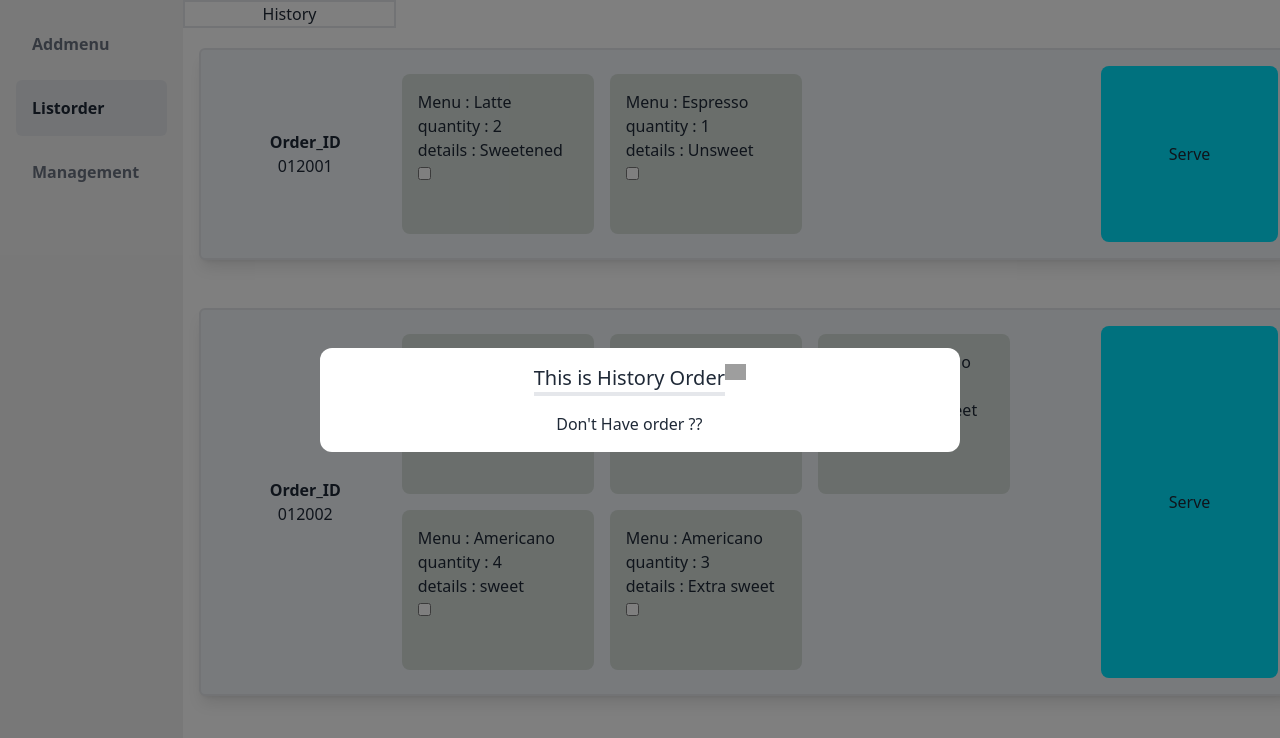
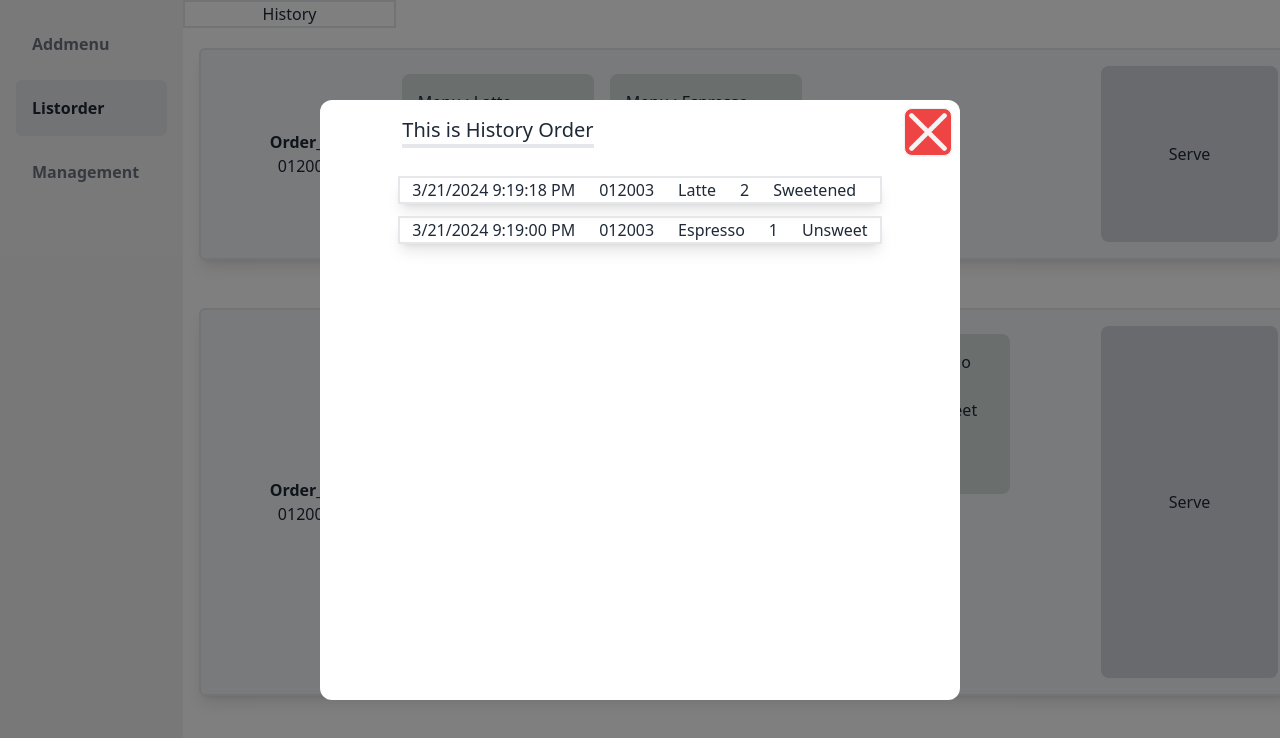
Before and after one commit to cnc2003/PROJECT2-SEC-1-PenNgiMark, a Vue app: page /list-order in a window 1280 px wide. Both pictures are taken after a click on the button "History". Shown: the top 738 px of the page. Built offline with nearby package versions, Linux system fonts and the light colour scheme; data requests are answered from the project's data file; grey boxes are pictures that could not be loaded.

Commit message:
add : ModalHistory

```diff
--- a/public/data/db.json
+++ b/public/data/db.json
@@ -193,6 +193,28 @@
       "id": "0357"
     }
   ],
+  "HistoryOrder": [
+    {
+      "id": "af29",
+      "menu_name": "Espresso",
+      "quantity": 1,
+      "price": 75,
+      "details": "Unsweet",
+      "selected": true,
+      "Time": "3/21/2024 9:19:00 PM",
+      "order_id": "012003"
+    },
+    {
+      "id": "b16c",
+      "menu_name": "Latte",
+      "quantity": 2,
+      "price": 240,
+      "details": "Sweetened",
+      "selected": true,
+      "Time": "3/21/2024 9:19:18 PM",
+      "order_id": "012003"
+    }
+  ],
   "Management": [
     {
       "order_id": "012001",
--- a/src/components/ModalConfirm.vue
+++ /dev/null
@@ -1,42 +0,0 @@
-<script setup>
-import { defineProps, defineEmits, ref } from "vue"
-// let menuConfirm = ref([])
-// const emits = defineEmits(["close"])
-
-// const props = defineProps({
-//     data: Array,
-// })
-// console.log(props.data)
-
-// menuConfirm.value.push(...props.data) //reactive objects
-// menuConfirm.value = menuConfirm.value.slice().reverse()
-</script>
-
-<template>
-    <div
-        class="fixed w-screen h-screen top-0 left-0 flex justify-center items-center"
-    >
-        <div
-            class="w-lvw h-lvh bg-black bg-opacity-50"
-            @click="emits('close')"
-        ></div>
-
-        <!-- modal content -->
-        <div
-            class="fixed w-2/4 h-auto bg-white rounded-xl flex justify-center text-xl p-4"
-        >
-            <div>
-                <p class="text-xl border-b-4 mb-4">This is History Order</p>
-
-            <!-- close button -->
-            <img
-                class="flex items-startw-4 h-4 hover:cursor-pointer"
-                @click="emits('close')"
-                src="/src/assets/icon/cross.svg"
-            />
-        </div>
-    </div>
-    </div>
-</template>
-
-<style scoped></style>
--- a/src/components/ModalHistory.vue
+++ b/src/components/ModalHistory.vue
@@ -1,15 +1,32 @@
 <script setup>
-import { defineProps, defineEmits, ref } from "vue"
-let dataH = ref([])
-const emits = defineEmits(["close"])
+import { defineProps, defineEmits, ref,watch } from "vue"
+import {getHistoryOrder} from '../lib/fetch.js'
+let HistoryOrder =ref([])
+
 
 const props = defineProps({
-    data: Array,
+    data: Boolean,
+
 })
-console.log(props.data)
+let datas = ref(props.data)
 
-dataH.value.push(...props.data) //reactive objects
-dataH.value = dataH.value.slice().reverse()
+console.log(datas)
+async function fetchData() {
+    HistoryOrder.value = await getHistoryOrder()
+    HistoryOrder.value = HistoryOrder.value.slice().reverse()
+}
+
+fetchData()
+
+watch(datas, () => {
+    fetchData()
+})
+
+const emits = defineEmits(["close"])
+console.log(HistoryOrder.value);
+setInterval(fetchData, 5000);
+
+
 </script>
 
 <template>
@@ -23,14 +40,23 @@ dataH.value = dataH.value.slice().reverse()
 
         <!-- modal content -->
         <div
-                class="fixed w-2/4 h-auto bg-white rounded-xl flex justify-center text-xl p-4"
+            class="fixed w-2/4 h-3/4 bg-white rounded-xl flex flex-col items-center"
         >
             <div>
-                    <p class="text-xl border-b-4 mb-4">This is History Order</p>
-
+                <div class="flex">
+                    <div class="text-xl border-b-4 m-4">
+                        This is History Order
+                    </div>
+                    <!-- close button -->
+                    <img
+                    class=" h-6 p-1 btn rounded-lg absolute top-2 right-2 hover:cursor-pointer bg-red-500"
+                        @click="emits('close')"
+                        src="/src/assets/icon/cross.png"
+                    />
+                </div>
                 <div
-                        v-if="dataH.length > 0"
-                        v-for="(order, index) in dataH"
+                    v-if="HistoryOrder.length > 0"
+                    v-for="(order, index) in HistoryOrder"
                     :key="index"
                     class="flex border-2 shadow-lg m-3 w-auto"
                 >
@@ -41,17 +67,11 @@ dataH.value = dataH.value.slice().reverse()
                     <p class="pl-3 pr-3">{{ order.details }}</p>
                 </div>
                 <div v-else>
-                        <p class="flex justify-center text-base">
+                    <p class="flex justify-center text-base mt-48">
                         Don't Have order ??
                     </p>
                 </div>
             </div>
-                <!-- close button -->
-                <img
-                    class="flex items-startw-4 h-4 hover:cursor-pointer"
-                    @click="emits('close')"
-                    src="/src/assets/icon/cross.svg"
-                />
         </div>
     </div>
 </template>
--- a/src/components/page/Listorder.vue
+++ b/src/components/page/Listorder.vue
@@ -4,22 +4,23 @@ import {
     getOrderlist,
     DeleteMenuInOrder,
     DeleteOrder,
+    PostHistoryOrder
 } from "../../lib/fetch.js"
 import ModalHistory from "../ModalHistory.vue"
-import ModalConfirm from "../ModalConfirm.vue";
 
 // defind variable
-let datas = ref([])
+let orderListBefore = ref([])
 let showModalHistory = ref(false)
-let showModalConfirem = ref(false)
-let History_data = ref([])
+let showModalConfirm = ref(false)
+let confirmStatus = ref(false)
+let ReloadHistory = ref(false)
+
 
 // ReloadFetch
 async function fetchData() {
-    datas.value = await getOrderlist()
-    console.log(datas.value)
+    orderListBefore.value = await getOrderlist()
+    console.log(orderListBefore.value)
 }
-
 onMounted(fetchData)
 
 function serveOrder(order) {
@@ -31,9 +32,9 @@ function serveOrder(order) {
     const serveTime = `${currentDate.toLocaleDateString()} ${currentDate.toLocaleTimeString()}`
     const SelectedMenusWithTime = order.orders
         .filter((menu) => menu.selected)
-        .map((menu) => ({ ...menu, Time: serveTime ,order_id:order_ID}))
-    History_data.value.push(...SelectedMenusWithTime)
-    console.log(SelectedMenusWithTime)
+        .map((menu) => ({ ...menu, Time: serveTime, order_id: order_ID }))
+    PostHistoryOrder(...SelectedMenusWithTime)
+    // console.log(...SelectedMenusWithTime)
 
     // filter MenusNotSelected
     const notSelectedMenus = order.orders.filter((menu) => !menu.selected)
@@ -41,8 +42,10 @@ function serveOrder(order) {
     if (notSelectedMenus.length === 0) {
         console.log("restMenu :", notSelectedMenus.length)
         DeleteOrder(order.id).then(() => {
-            //เปลี่ยน data ในdatasให้ลบ order ที่ select ออก (fontend)
-            datas.value = datas.value.filter((item) => item.id !== order.id)
+            //เปลี่ยน data ในorderListBeforeให้ลบ order ที่ select ออก (fontend)
+            orderListBefore.value = orderListBefore.value.filter(
+                (item) => item.id !== order.id
+            )
         })
     } else {
         restMenu = {
@@ -53,13 +56,14 @@ function serveOrder(order) {
         console.log(notSelectedMenus, order.id)
         console.log("restMenu :", restMenu)
         DeleteMenuInOrder(restMenu, order.id).then(() => {
-            const updatedOrderIndex = datas.value.findIndex(
+            const updatedOrderIndex = orderListBefore.value.findIndex(
                 (item) => item.id === order.id
             )
-            //เปลี่ยน data ใน datas ให้ลบ menu ที่selectออก และเอาmenuที่เหลือใส่แทน (fontend)
+            //เปลี่ยน data ใน orderListBefore ให้ลบ menu ที่selectออก และเอาmenuที่เหลือใส่แทน (fontend)
             if (updatedOrderIndex !== -1) {
                 console.log(updatedOrderIndex)
-                datas.value[updatedOrderIndex].orders = notSelectedMenus
+                orderListBefore.value[updatedOrderIndex].orders =
+                    notSelectedMenus
             }
         })
     }
@@ -69,25 +73,76 @@ function tuggleSelection(order_menu) {
     // check menu-Selecked
     order_menu.selected = !order_menu.selected
 }
+
+function opernModalConfirm(order) {
+    showModalConfirm.value = true
+    console.log(order)
+
+    if (confirmStatus.value === false) {
+        // รอจนกว่าค่า confirm จะเป็น true
+        const interval = setInterval(() => {
+            if (confirmStatus.value === true) {
+                clearInterval(interval) // stop setInterval
+                serveOrder(order)
+                confirmStatus.value = false //
+                console.log(confirmStatus.value)
+            }
+        }, 100) // ตรวจสอบทุก 100 milliseconds
+    }
+}
+
 </script>
 <template>
-    <button @click="showModalHistory = true" class="fixed border-2 w-1/6">
+    <button @click="showModalHistory = true ,ReloadHistory = !ReloadHistory" class="fixed border-2 w-1/6">
         History
     </button>
 
     <!-- ModalHistory -->
     <div v-show="showModalHistory">
-        <ModalHistory :data="History_data" @close="showModalHistory = false"/>
+        <ModalHistory :data="ReloadHistory" @close="showModalHistory = false" />
     </div>
 
     <!-- ModalComfirm -->
-    <div v-show="showModalConfirem">
-        <ModalConfirm @close="showModalHistory = false"/>
+    <div v-show="showModalConfirm">
+        <div
+            class="fixed w-screen h-screen top-0 left-0 flex justify-center items-center"
+        >
+            <div class="w-lvw h-lvh bg-black bg-opacity-50"></div>
+            <div
+                class="fixed w-1/4 h-2/6 bg-white rounded-xl flex flex-col items-center indicator"
+            >
+                <div class="flex flex-col">
+                    <div class="text-xl border-b-4 mt-4 mb-3 flex justify-center">Confirm Menu</div>
+                    <!-- modal content -->
+                    <div class="mb-12 mt-10">Do you confirm to serve Menu?</div>
+                    <!-- button -->
+                    <div
+
+                    class="flex justify-center">
+                        <button
+                            class="bg-red-500 rounded-lg btn btn-md mr-10"
+                            @click="showModalConfirm = false"
+                        >
+                            cancle
+                        </button>
+                        <button
+                            class="bg-sky-500 rounded-lg btn btn-md"
+                            @click="
+                                ;(showModalConfirm = false),
+                                    (confirmStatus = true)
+                            "
+                        >
+                            serve
+                        </button>
+                    </div>
+                </div>
+            </div>
+        </div>
     </div>
 
     <!-- main -->
     <div>
-        <div v-for="(order, index) in datas" :key="index">
+        <div v-for="(order, index) in orderListBefore" :key="index">
             <div
                 class="w-full flex justify-between border-2 rounded-md p-4 bg-slate-100 shadow-lg mt-12 ml-4"
             >
@@ -129,19 +184,23 @@ function tuggleSelection(order_menu) {
                 </div>
                 <!-- <button
                     class="bg-[#00E3FE] w-1/4 rounded-lg"
-                    @click="serveOrder(order)"
+                    @click="opernModalConfirm(order)"
                 >
                     Serve
                 </button> -->
+                <button
+    class="bg-[#00E3FE] w-1/4 rounded-lg"
+    @click="opernModalConfirm(order)"
+    :disabled="order.orders.filter(menu => menu.selected).length === 0"
+    :class="{ 'bg-gray-300': order.orders.filter(menu => menu.selected).length === 0 }"
+    title="Prease select a menu"
+>
+    Serve
+</button>
 
-                <button
-                    class="bg-[#00E3FE] w-1/4 rounded-lg"
-                    @click="showModalConfirem = true"
-                >
-                    Serve
-                </button>
+
             </div>
         </div>
     </div>
 </template>
-<style scoped></style>../ModalHistory.vue/index.js
+<style scoped></style>
--- a/src/main.js
+++ b/src/main.js
@@ -3,12 +3,10 @@ import './style.css'
 import App from './App.vue'
 import routers from './router/router.js'
 import ModalHistory from './components/ModalHistory.vue'
-import ModalComfirm from './components/ModalConfirm.vue'
+
 
 const app = createApp(App)
 app.use(routers)
 
-app.component('ModalHistory', ModalHistory ) ;
-app.component('ModalComfirm',ModalComfirm) ;
-
+app.component('ModalHistory', ModalHistory )
 app.mount('#app')
```
Also changed, not shown: src/lib/fetch.js (+17 -5 lines). Lines whose indentation alone changed are shown as unchanged.
